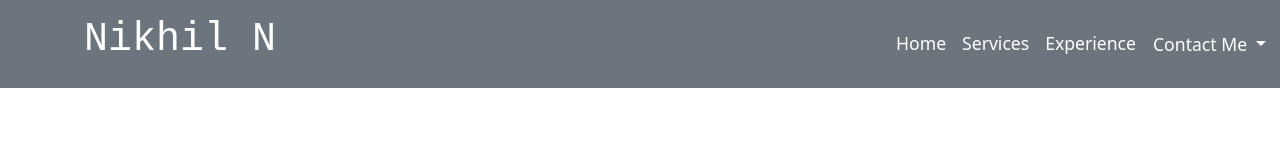
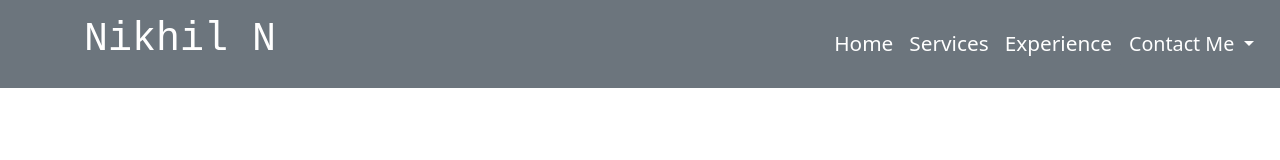
Before and after one commit to Nikhil-382/project1, a plain HTML site: page index.html in a window 1280 px wide. Shown: the top 160 px of the page. Drawn offline with nearby package versions, Linux system fonts and the light colour scheme.

Commit message:
Header font size increased

```diff
--- a/index.html
+++ b/index.html
@@ -19,7 +19,7 @@
 
             <div class="col-3 col-lg-6 my-auto">
 
-                <nav class="navbar navbar-expand-lg navbar-light">
+                <nav class="navbar navbar-expand-lg navbar-light me-4">
                     <button class="navbar-toggler ms-auto" type="button" data-bs-toggle="collapse" data-bs-target="#navbarSupportedContent" aria-controls="navbarSupportedContent" aria-expanded="false" aria-label="Toggle navigation">
                       <span class="navbar-toggler-icon me-5"></span>
                     </button>
@@ -28,16 +28,16 @@
                         <ul class="navbar-nav ms-auto me-4">
 
                             <li class="nav-item active ">
-                                <a class="nav-link text-white" style="font-size: 1.1rem;" href="index.html">Home</a>
+                                <a class="nav-link text-white" style="font-size: 1.3rem;" href="index.html">Home</a>
                             </li>
                             <li class="nav-item ">
-                                <a class="nav-link text-white" style="font-size: 1.1rem;" href="" >Services</a>
+                                <a class="nav-link text-white" style="font-size: 1.3rem;" href="" >Services</a>
                             </li>
                             <li class="nav-item ">
-                                <a class="nav-link text-white" style="font-size: 1.1rem;" href="#">Experience</a>
+                                <a class="nav-link text-white" style="font-size: 1.3rem;" href="#">Experience</a>
                             </li>
                             <li class="nav-item dropdown">
-                                <button class="nav-link dropdown-toggle text-white btn btn-secondary" style="font-size: 1.1rem; width: 7rem;"  id="navbarDropdown" role="button" data-bs-toggle="dropdown" aria-haspopup="true" aria-expanded="false">
+                                <button class="nav-link dropdown-toggle text-white btn btn-secondary" style="font-size: 1.23rem; width: 7rem;"  id="navbarDropdown" role="button" data-bs-toggle="dropdown" aria-haspopup="true" aria-expanded="false">
                                 Contact Me
                                 </button>
                                 <div class="dropdown-menu bg-white" style="font-size: 1.1rem; width: 100%;" aria-labelledby="navbarDropdown">
```
